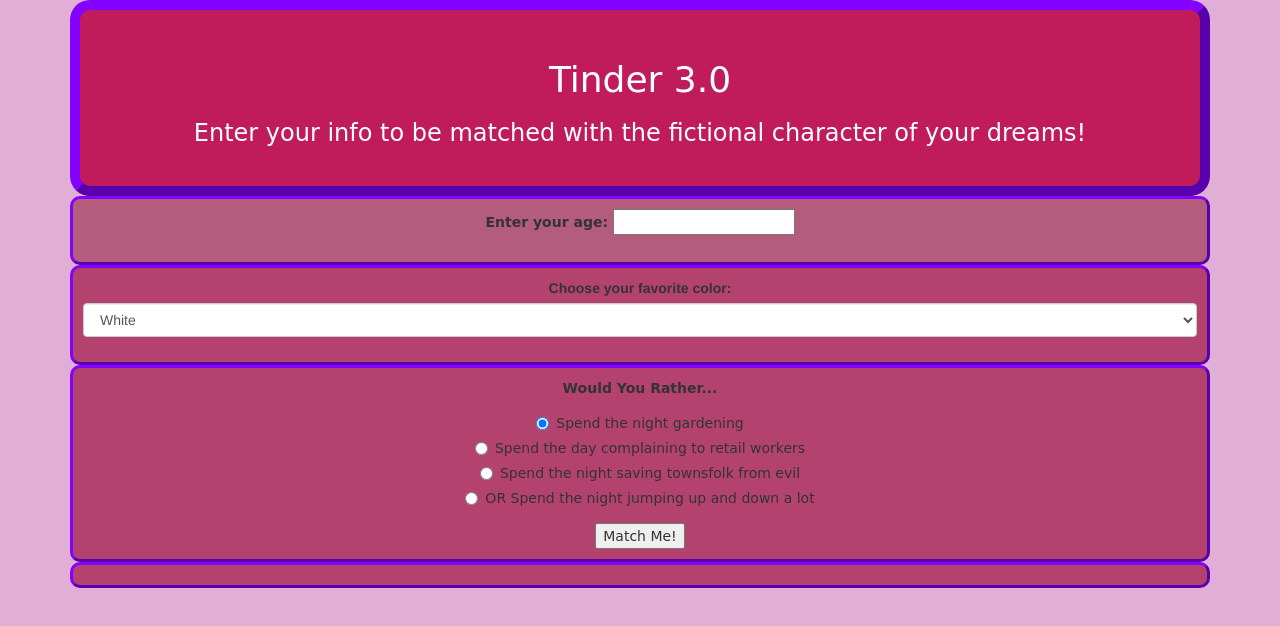
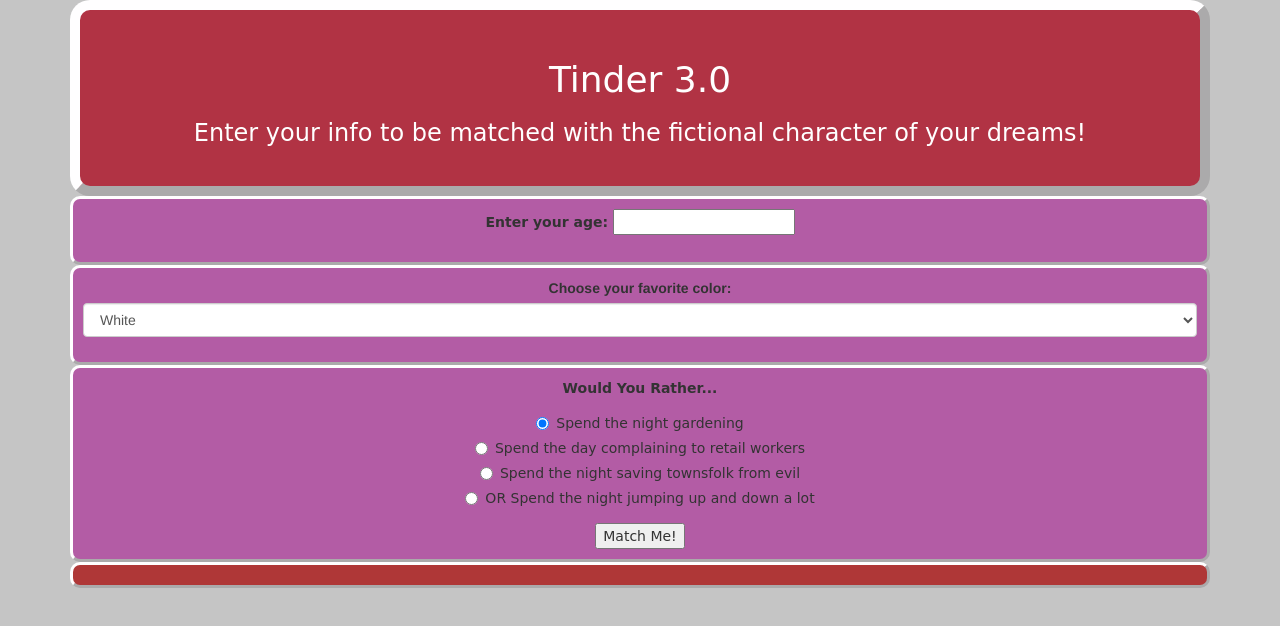
Before and after one commit to GrantEadie/fortune-teller, a plain HTML site: page index.html in a window 1280 px wide. Drawn offline with Linux system fonts and the light colour scheme; a web font is replaced by a local one.

Commit message:
Change colors

```diff
--- a/css/styles.css
+++ b/css/styles.css
@@ -3,58 +3,56 @@
 }
 
 body {
-  background-color: rgb(224, 174, 214);
+  background-color: rgb(197, 197, 197);
 }
 
 .mainHeader{
   text-align: center;
   color: rgb(255, 255, 255);
   padding: 30px;
-  border: outset rgb(132, 0, 255);
+  border: outset rgb(255, 254, 255);
   border-width: 10px;
   border-radius: 20px;
-  background-color: rgb(192, 28, 91);
+  background-color: rgb(177, 51, 68);
   font-family: 'Bungee Inline', cursive;
 }
 #ageBox {
   padding: 10px;
   text-align: center;
-
-  border: outset rgb(132, 0, 255);
+  border: outset rgb(255, 254, 255);
   border-radius: 10px;
-  background-color: rgb(179, 92, 125);
+  background-color: rgb(179, 92, 165);
   font-family: 'Bungee Inline', cursive;
 }
 #colorBox {
   padding: 10px;
   text-align: center;
-
-  border: outset rgb(132, 0, 255);
+  border: outset rgb(255, 254, 255);
   border-radius: 10px;
-  background-color: rgb(179, 67, 110);
+  background-color: rgb(179, 92, 165);
   /* font-family: 'Bungee Inline', cursive; */
 }
 #wyrBox {
   padding: 10px;
   text-align: center;
-  border: outset rgb(132, 0, 255);
+  border: outset rgb(255, 254, 255);
   border-radius: 10px;
-  background-color: rgb(179, 67, 110);
+  background-color: rgb(179, 92, 165);
   font-family: 'Bungee Inline', cursive;
 }
 #match {
   padding: 10px;
   text-align: center;
-  border: outset rgb(132, 0, 255);
+  border: outset rgb(255, 254, 255);
   border-radius: 10px;
-  background-color: rgb(179, 67, 110);
+  background-color: rgb(175, 55, 55);
   font-family: 'Bungee Inline', cursive;
 }
 .matchTitle {
   padding: 10px;
   text-align: center;
-  border: outset rgb(132, 0, 255);
+  border: outset rgb(255, 254, 255);
   border-radius: 10px;
-  background-color: rgb(179, 92, 125);
+  background-color: rgb(202, 18, 18);
   font-family: 'Bungee Inline', cursive;
 }
```
